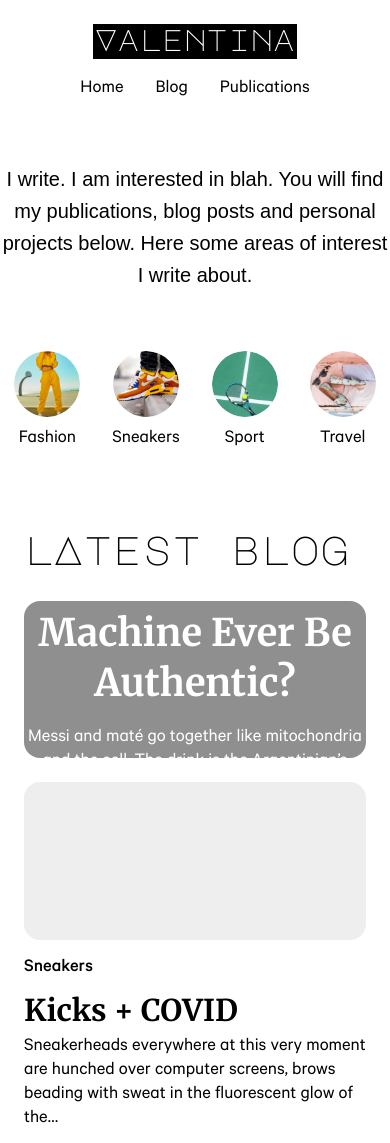
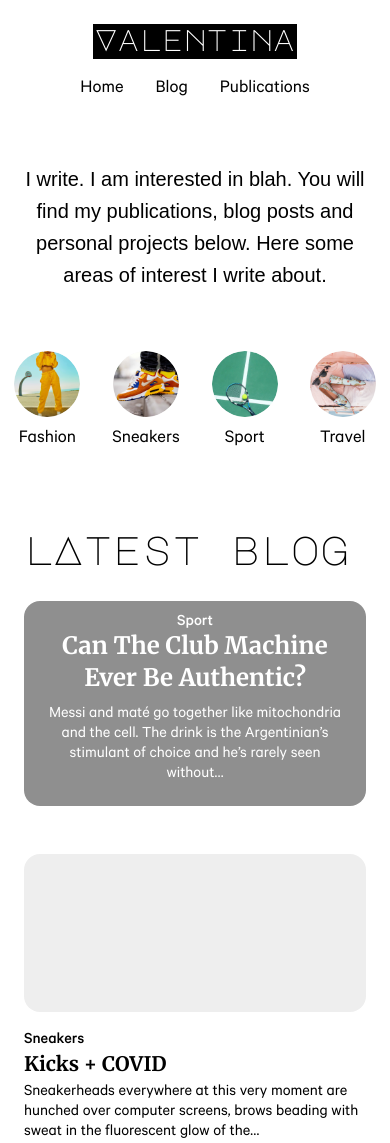
Before and after one commit to raulfelix/valentina, a Gatsby site: page / in a window 390 px wide. Shown: the top 1143 px of the page. Built offline with nearby package versions, Linux system fonts and the light colour scheme; Gatsby itself is replaced by a stand-in of ours; a web font is replaced by a local one.

Commit message:
Better home page responsiveness

```diff
--- a/src/components/blog/post-card.styles.tsx
+++ b/src/components/blog/post-card.styles.tsx
@@ -1,10 +1,14 @@
 import { Link } from "gatsby";
 import styled from "styled-components";
 
-import { rem } from "../../styles/styles";
+import { mediaUp, rem } from "../../styles/styles";
 import {
+  fontSize14,
   fontSize16,
+  fontSize20,
+  fontSizeLineHeight14,
   fontSizeLineHeight16,
+  fontSizeLineHeight20,
   readingFont,
   secondaryFont,
   secondaryFontMedium,
@@ -46,17 +50,23 @@ export const PostCardContent = styled.div`
 export const PostCardTitle = styled.h2`
   font-family: ${readingFont};
   font-weight: 700;
-  font-size: ${rem(30)};
-  line-height: ${rem(38)};
+  font-size: ${fontSize20};
+  line-height: ${fontSizeLineHeight20};
   margin: 0;
-  margin-bottom: ${rem(4)};
+
+  ${mediaUp.md`
+    font-size: ${rem(30)};
+    line-height: ${rem(38)};
+    margin-bottom: ${rem(4)};
+  `}
 `;
 
 export const PostCardCategory = styled(Link)`
   display: block;
-  font-size: ${fontSize16};
+  font-size: ${fontSize14};
+  line-height: ${fontSizeLineHeight14};
   font-family: ${secondaryFontMedium};
-  margin-bottom: ${rem(16)};
+  margin-bottom: 0;
   position: relative;
   z-index: 2;
 
@@ -64,24 +74,35 @@ export const PostCardCategory = styled(Link)`
     cursor: pointer;
     text-decoration: underline;
   }
+
+  ${mediaUp.md`
+    font-size: ${fontSize16};
+    line-height: ${fontSizeLineHeight16};
+    margin-bottom: ${rem(16)};
+  `}
 `;
 
 export const PostCardExcerpt = styled.p`
   font-family: ${secondaryFont};
-  font-size: ${fontSize16};
-  line-height: ${fontSizeLineHeight16};
+  font-size: ${fontSize14};
+  line-height: ${fontSizeLineHeight14};
+
+  ${mediaUp.md`
+    font-size: ${fontSize16};
+    line-height: ${fontSizeLineHeight16};
+  `}
 `;
 
 export const PostCard = styled.div`
   display: block;
   position: relative;
-  margin: 0 ${rem(12)};
+  margin: 0 ${rem(12)} ${rem(24)} ${rem(12)};
 `;
 
 export const PostCardHeader = styled.div`
   position: relative;
   padding-top: 46%;
-`
+`;
 export const PostCardLink = styled(Link)`
   position: absolute;
   top: 0;
@@ -94,10 +115,19 @@ export const PostCardLink = styled(Link)`
 export const PostCardLarge = styled.div`
   border-radius: ${rem(16)};
   display: block;
+  margin-bottom: ${rem(24)};
   position: relative;
   overflow: hidden;
-  padding-top: 46%;
+  padding-top: 60%;
   width: 100%;
+
+  ${mediaUp.sm`
+    margin-bottom: 0;
+  `}
+
+  ${mediaUp.md`
+    padding-top: 46%;
+  `}
 
   &:before {
     content: "";
@@ -129,6 +159,7 @@ export const PostCardLargeContent = styled.div`
   justify-content: center;
   flex-direction: column;
   position: absolute;
+  padding: ${rem(16)};
   left: 0;
   right: 0;
   bottom: 0;
@@ -142,13 +173,19 @@ export const PostCardTitleLarge = styled(Link)`
   display: block;
   font-family: ${readingFont};
   font-weight: 700;
-  font-size: ${rem(38)};
-  line-height: ${rem(50)};
+  font-size: ${rem(24)};
+  line-height: ${rem(32)};
   margin: 0;
-  margin-bottom: ${rem(16)};
+  margin-bottom: ${rem(8)};
   text-decoration: none;
 
   &:hover {
     text-decoration: underline;
   }
+
+  ${mediaUp.md`
+    font-size: ${rem(38)};
+    line-height: ${rem(50)};
+    margin-bottom: ${rem(16)};
+  `}
 `;
--- a/src/components/layout.styles.tsx
+++ b/src/components/layout.styles.tsx
@@ -1,6 +1,6 @@
 import styled from 'styled-components';
 
-import { rem } from '../styles/styles';
+import { mediaUp, rem } from '../styles/styles';
 
 export const Layout = styled.main`
   padding: ${rem(40)} 0 0 0;
@@ -9,3 +9,10 @@ export const Layout = styled.main`
 export const LayoutContent = styled.div`
   padding-bottom: ${rem(40)};
 `
+
+export const HomePostContent = styled.div`
+  margin-bottom: ${rem(80)};
+  ${mediaUp.lg`
+    margin-bottom: 0;
+  `}
+`
--- a/src/pages/index.tsx
+++ b/src/pages/index.tsx
@@ -11,7 +11,7 @@ import { PublicationsList } from "../components/home/publications-list";
 import { TagLine } from "../components/home/tag-line";
 import { UsydFashion } from "../components/usyd-fashion/usyd-fashion";
 import * as Styled from "../components/home/home.styles";
-
+import { HomePostContent } from "../components/layout.styles";
 
 type DataProps = {
   allMdx: {
@@ -23,7 +23,7 @@ type DataProps = {
         title: string;
         categories: string[];
         date: string;
-        hero_image: any
+        hero_image: any;
       };
       timeToRead: string;
     }[];
@@ -34,12 +34,17 @@ const IndexPage = ({ data }: PageProps<DataProps>) => {
   const firstPost = data.allMdx.nodes[0];
   return (
     <Layout>
-      <TagLine />
-      <Categories />
       <Styled.HomeSection>
         <Grid>
           <Row>
+            <Col>
+              <TagLine />
+              <Categories />
+            </Col>
+          </Row>
+          <Row>
             <Col lg={7}>
+              <HomePostContent>
                 <Heading40 as="h2">lAtest blog</Heading40>
                 <Styled.PrimaryPost>
                   <PostCardLarge {...firstPost} />
@@ -50,9 +55,9 @@ const IndexPage = ({ data }: PageProps<DataProps>) => {
                   )}
                 </Styled.SecondaryPosts>
                 <StrongLink to="/blog">See all blog posts</StrongLink>
+              </HomePostContent>
             </Col>
             <Col lg={5}>
-              {" "}
               <Heading40 as="h2">publicAtions</Heading40>
               <PublicationsList />
               <StrongLink to="/publications">See all publications</StrongLink>
--- a/src/styles/typography.tsx
+++ b/src/styles/typography.tsx
@@ -9,6 +9,8 @@ export const secondaryFontMedium = 'calibre-medium';
 export const readingFont = 'merriweather';
 export const headlineFont = 'Major Mono Display';
 
+export const fontSize14 = rem(14);
+export const fontSizeLineHeight14 = rem(20);
 export const fontSize16 = rem(16);
 export const fontSizeLineHeight16 = rem(24);
 export const fontSize20 = rem(20);
```
Lines whose indentation alone changed are shown as unchanged.
